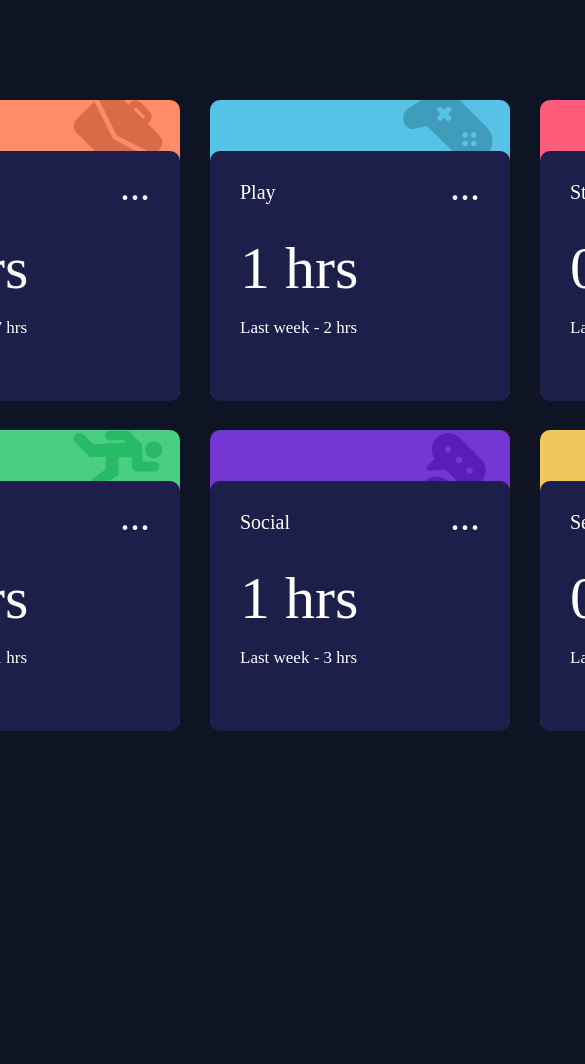
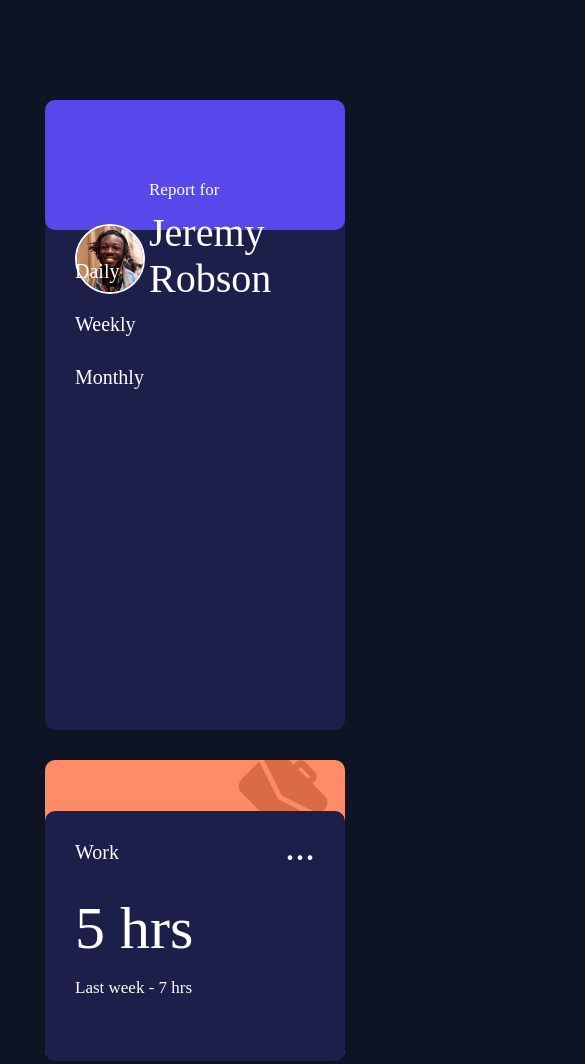
Before and after one commit to CarlosEcheverri2/Dashboar-Control-Tiempo, a plain HTML site: page index.html in a window 390 px wide. Shown: the top 1064 px of the page, 585 px wide, since content can reach past the window. Drawn offline with Linux system fonts and the light colour scheme.

Commit message:
inicio desing resposive

```diff
--- a/css/style.css
+++ b/css/style.css
@@ -21,7 +21,7 @@ body {
   display: inline-block;
   display: grid;
   grid-template-columns: 300px 300px 300px 300px;
-  grid-template-rows: 300px 300px 300px;
+  grid-template-rows: 300px 300px;
   grid-gap: 30px;
 }
 
@@ -146,3 +146,26 @@ body {
   top: 5%;
   left: 70%;
 }
+
+@media (max-width: 1260px) {
+  .rejilla {
+    grid-template-columns: 300px;
+    grid-template-rows: repeat(6, 300px);
+  }
+
+  .perfil {
+    height: 130px;
+  }
+
+  .perfil__imagen {
+    display: inline-block;
+    width: 70px;
+    height: 70px;
+    margin-top: 0;
+  }
+
+  .flex {
+    display: inline-block;
+    font-size: 10px;
+  }
+}
--- a/index.html
+++ b/index.html
@@ -10,10 +10,6 @@
   <link rel="preconnect" href="https://fonts.googleapis.com">
   <link rel="preconnect" href="https://fonts.gstatic.com" crossorigin>
   <link href="https://fonts.googleapis.com/css2?family=Orbitron:wght@600&display=swap" rel="stylesheet">
-  <style>
-    .attribution { font-size: 11px; text-align: center; }
-    .attribution a { color: hsl(228, 45%, 44%); }
-  </style>
 </head>
 <body>
   <div class="rejilla">
@@ -22,11 +18,13 @@
         <div class="perfil__imagen">
           <img src="images/image-jeremy.png" alt=jeremy">
         </div>
-        <div class="perfil__text"> Report for</div>
-        <div class="perfil__name">
-          Jeremy
-          <br>
-          Robson
+        <div class="flex">
+          <div class="perfil__text"> Report for</div>
+          <div class="perfil__name">
+            Jeremy
+            <br>
+            Robson
+          </div>
         </div>
       </div>
       <div class="selector">
--- a/js/logic.js
+++ b/js/logic.js
@@ -64,10 +64,10 @@ fetch("data.json").then(
         paint(res,ini)
         dataJson = res
     }
-)/*.catch(
+).catch(
     (res) => {
         console.log("algo salio mal")
     }
-)*/
+)
 
 $selector.addEventListener("click",changePaint)
```
